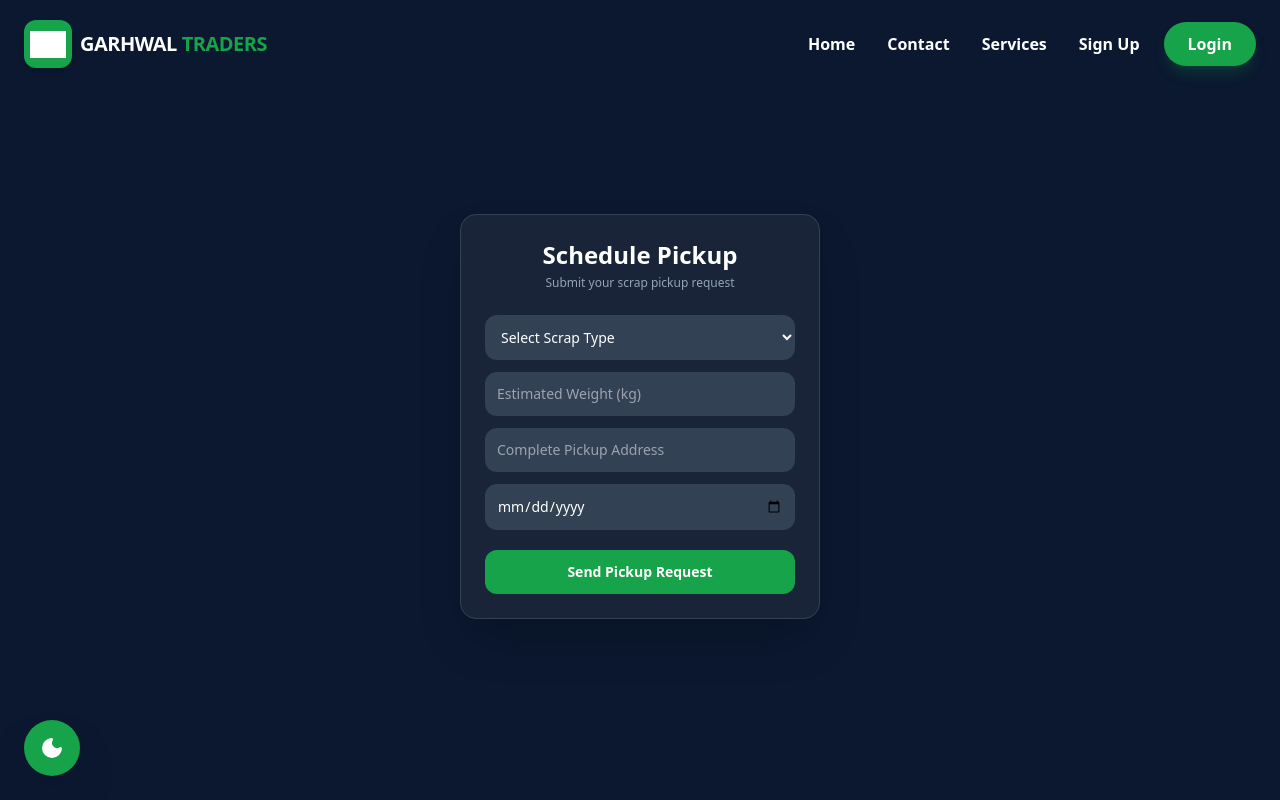
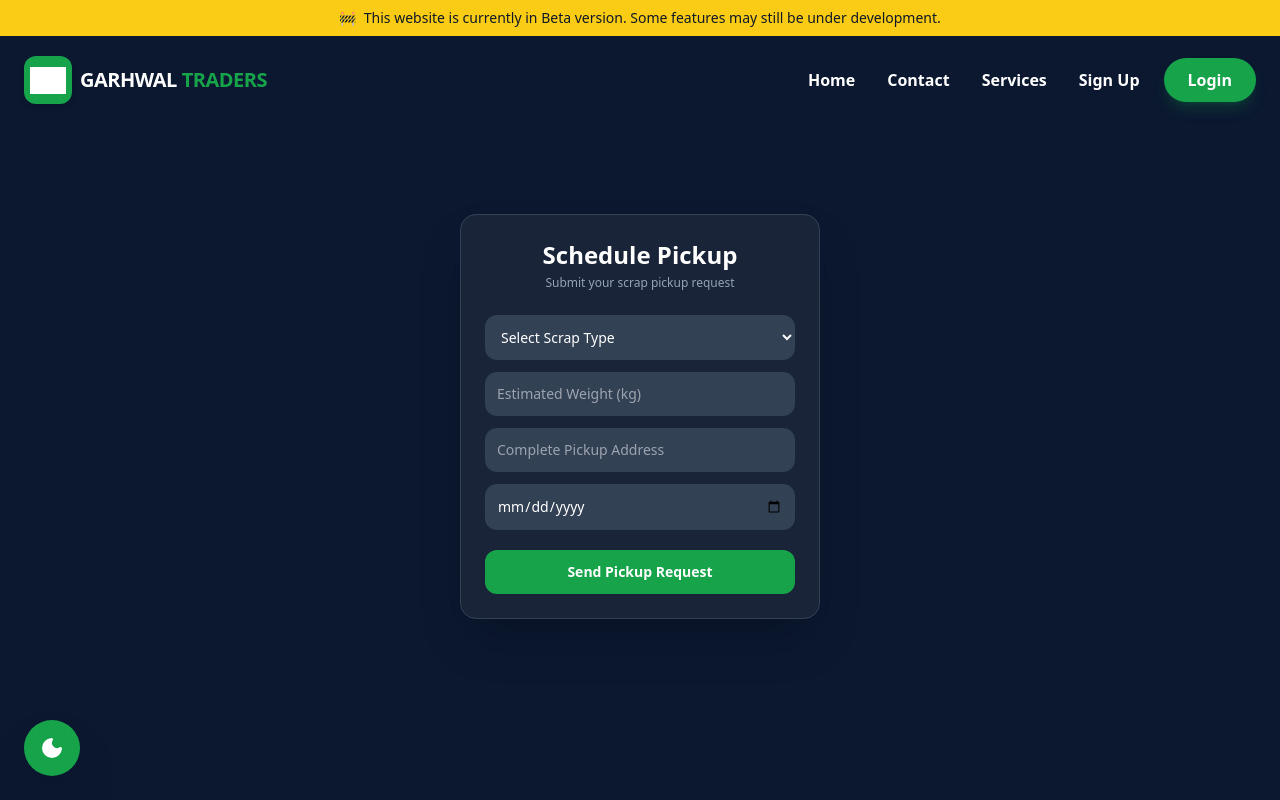
Before and after one commit to Ubaid-cyber/scrap-collection-website, a React (Vite) app in the folder client/: page /pickup in a window 1280 px wide. Shown: the top 800 px of the page. Built offline with nearby package versions, Linux system fonts and the light colour scheme; grey boxes are pictures that could not be loaded.

Commit message:
Added yellow beta version banner

```diff
--- a/client/index.html
+++ b/client/index.html
@@ -2,9 +2,10 @@
 <html lang="en">
   <head>
     <meta charset="UTF-8" />
-    <link rel="icon" type="image/svg+xml" href="/vite.svg" />
+    <link rel="icon" type="image/png" href="src/assets/logo.png" />
     <meta name="viewport" content="width=device-width, initial-scale=1.0" />
-    <title>client</title>
+    <title>Garhwal Trader</title>
+
   </head>
   <body>
     <div id="root"></div>
--- a/client/src/App.tsx
+++ b/client/src/App.tsx
@@ -257,7 +257,6 @@ const AppContent: React.FC<AppContentProps> = ({
   const location = useLocation();
   const isAdminRoute = location.pathname.startsWith("/admin");
 
-  // 🔴 Function to force scroll to top if clicking on the current page link [cite: 2026-03-06, 2025-10-07]
   const handleNavClick = (path: string) => {
     if (location.pathname === path) {
       window.scrollTo({ top: 0, behavior: "smooth" });
@@ -271,8 +270,18 @@ const AppContent: React.FC<AppContentProps> = ({
 
       <div className="min-h-screen font-sans text-slate-900 bg-white dark:bg-slate-950 transition-colors duration-500 flex flex-col">
         {!isAdminRoute && (
+          <div className="fixed top-0 w-full z-50 flex flex-col">
+            {/* Classic Yellow Beta Banner */}
+            <div className="bg-yellow-400 text-gray-900 text-center py-2 px-4 text-xs sm:text-sm font-medium w-full leading-snug shadow-sm">
+              <span className="mr-1">🚧</span> This website is currently in Beta version. Some features may still be under development.
+            </div>
+
             <nav
-            className={`fixed top-0 w-full z-50 transition-all duration-300 border-b ${scrolled ? "bg-white/90 dark:bg-slate-900/90 backdrop-blur-md border-slate-200 dark:border-slate-800 py-3 shadow-sm" : "bg-transparent border-transparent py-5"}`}
+              className={`relative w-full transition-all duration-300 border-b ${
+                scrolled
+                  ? "bg-white/90 dark:bg-slate-900/90 backdrop-blur-md border-slate-200 dark:border-slate-800 py-3 shadow-sm"
+                  : "bg-transparent border-transparent py-5"
+              }`}
             >
               <div className="max-w-7xl mx-auto px-6 flex items-center justify-between">
                 <Link
@@ -281,13 +290,11 @@ const AppContent: React.FC<AppContentProps> = ({
                   className="flex items-center gap-2 group"
                 >
                   <div className="w-12 h-12 bg-green-600 rounded-xl flex items-center justify-center group-hover:rotate-12 transition-transform shadow-md">
-
                     <img
                       src={logo}
                       alt="Garhwal Traders"
                       className="w-9 h-9 object-contain filter brightness-0 invert"
                     />
-
                   </div>
                   <span
                     className={`text-xl font-bold tracking-tight uppercase ${!scrolled ? "text-white" : "dark:text-white"}`}
@@ -421,6 +428,7 @@ const AppContent: React.FC<AppContentProps> = ({
                 </div>
               </div>
             </nav>
+          </div>
         )}
 
         <main className="flex-grow">
@@ -562,7 +570,7 @@ const App: React.FC = () => {
   }, []);
 
   const toggleLanguage = () => setLanguage((l) => (l === "en" ? "hi" : "en"));
- const toggleDarkMode = () => setDarkMode(prev => !prev);
+  const toggleDarkMode = () => setDarkMode((prev) => !prev);
 
   const handleLogout = () => {
     localStorage.removeItem("token");
--- a/client/src/pages/AdminDashboard.jsx
+++ b/client/src/pages/AdminDashboard.jsx
@@ -16,12 +16,14 @@ export default function AdminDashboard() {
 
   const fetchRequests = async () => {
     try {
-     const res = await fetch("https://scrap-collection-website.onrender.com/api/all-requests", {
+      const res = await fetch(
+        "https://scrap-collection-website.onrender.com/api/all-requests",
+        {
           headers: {
-
             Authorization: `Bearer ${token}`,
           },
-      });
+        },
+      );
 
       const data = await res.json();
 
@@ -44,9 +46,7 @@ export default function AdminDashboard() {
   }, []);
 
   const updateStatus = async (id, newStatus) => {
-
     try {
-
       await fetch(
         `https://scrap-collection-website.onrender.com/api/update-status/${id}`,
         {
@@ -56,17 +56,18 @@ export default function AdminDashboard() {
             Authorization: `Bearer ${token}`,
           },
           body: JSON.stringify({ status: newStatus }),
-      }
+        },
       );
 
-    fetchRequests();
-
+      // ⚡ instant UI update
+      setRequests((prev) =>
+        prev.map((req) =>
+          req._id === id ? { ...req, status: newStatus } : req,
+        ),
+      );
     } catch (err) {
-
       console.error("Error updating:", err);
-
     }
-
   };
 
   const handleLogout = () => {
@@ -197,7 +198,11 @@ export default function AdminDashboard() {
                       </td>
                       <td className="p-4">
                         <span className="px-2 py-1.5 rounded-md text-[10px] font-black uppercase bg-slate-800">
-                          {req.status}
+                          {req.status === "approved"
+                            ? "APPROVED"
+                            : req.status === "rejected"
+                              ? "REJECTED"
+                              : "PENDING"}
                         </span>
                       </td>
                       <td className="p-4 flex gap-2 justify-center">
```
Lines whose indentation alone changed are shown as unchanged.
